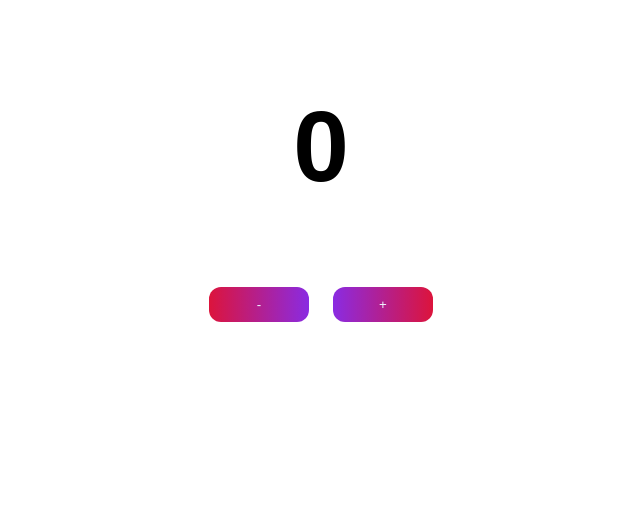
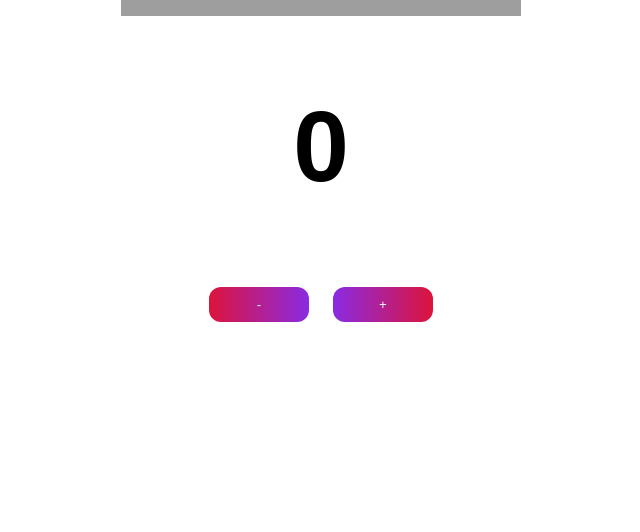
Before and after one commit to DavideSiracusano/counter, a plain HTML site: page index.html in a window 1280 px wide. Shown: the part 284-816 px from the top of the page, without its empty margins (319-959 px from the left). Drawn offline with Linux system fonts and the light colour scheme; the site is published under a folder, as on GitHub Pages, so addresses that start at the root find nothing; a web font is replaced by a local one.

Commit message:
Add files via upload

```diff
--- a/assets/css/styles.css
+++ b/assets/css/styles.css
@@ -5,7 +5,7 @@ body {
   flex-direction: column;
   box-sizing: border-box;
   height: 100vh;
-  background-image: url("/assets/imgs/galaxy-png-5058.png");
+  background-image: url("../imgs/galaxy-png-5058.png");
   background-position: top;
   background-repeat: no-repeat;
 }
--- a/index.html
+++ b/index.html
@@ -12,7 +12,7 @@
       property="og:url"
       content="https://davidesiracusano.github.io/counter/"
     />
-    <meta property="og:image" content="/assets//galaxy-png-5058.png" />
+    <meta property="og:image" content="imgs/galaxy-png-5058.png" />
     <title>Counter</title>
     <link rel="icon" type="image/x-icon" href="assets/imgs/favicon.ico" />
     <link rel="stylesheet" href="assets/css/styles.css" />
```
